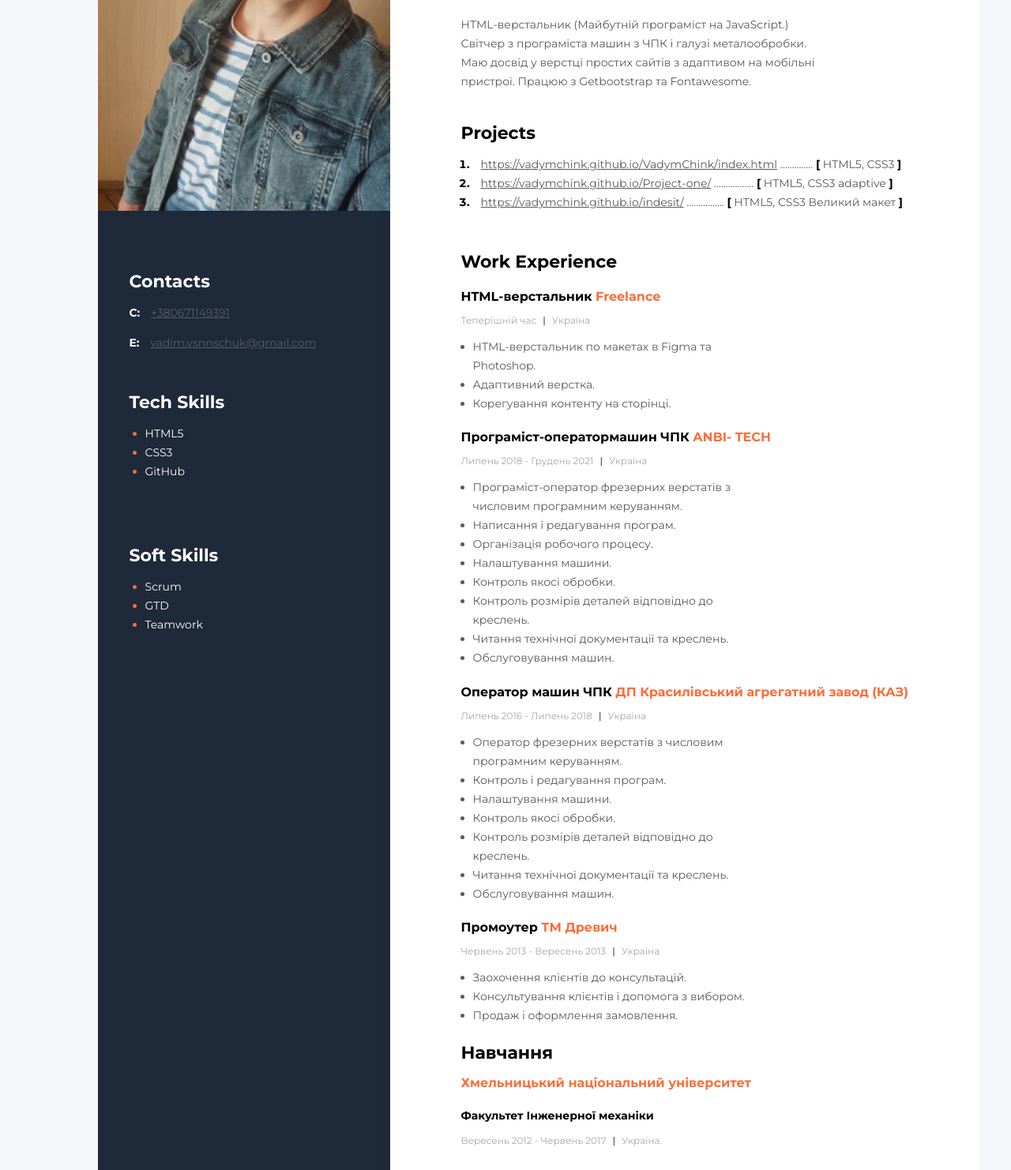
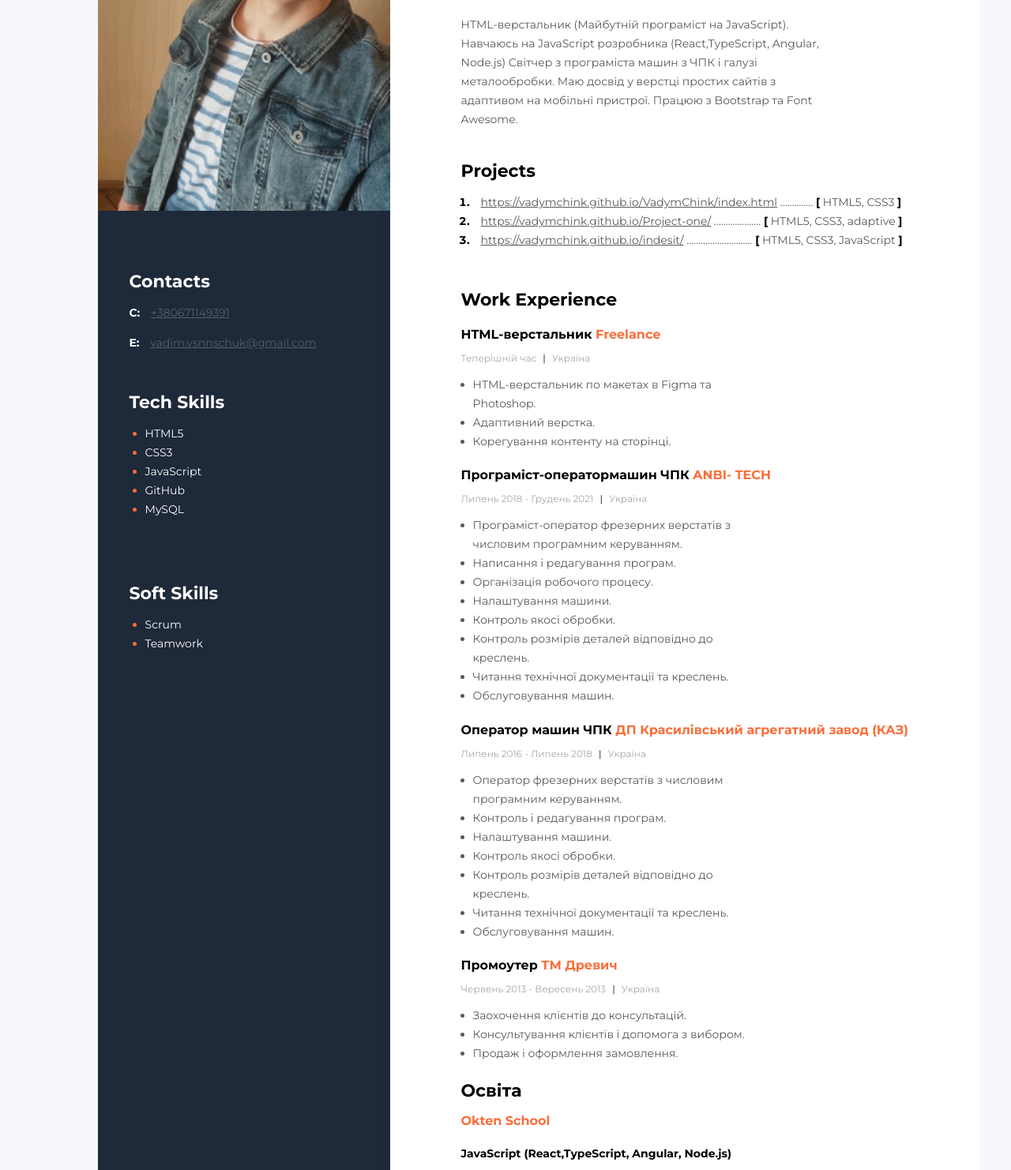
Before and after one commit to VadymChink/cv, a plain HTML site: page index.html in a window 1280 px wide. Shown: the part 274-1756 px from the top of the page at 79% size. Drawn offline with Linux system fonts and the light colour scheme.

Commit message:
end editing cv

```diff
--- a/index.html
+++ b/index.html
@@ -13,7 +13,7 @@
 
 </head>
 
-<body >
+<body>
 
 <!--main-->
 <div class="main">
@@ -26,8 +26,11 @@
 			<h2 class="about-position">(HTML-верстальник)</h2>
 			<h1 class="about-name">Vadym Vinnichuk</h1>
 
-           <p class="about-description">HTML-верстальник (Майбутній програміст на JavaScript.) Світчер з програміста машин з ЧПК і галузі металообробки.
-                                        Маю досвід у верстці простих сайтів з адаптивом на мобільні пристрої. Працюю з Getbootstrap та Fontawesome. </p>
+			<p class="about-description">HTML-верстальник (Майбутній програміст на JavaScript).
+				Навчаюсь на JavaScript розробника (React,TypeScript, Angular, Node.js)
+				Світчер з програміста машин з ЧПК і галузі металообробки.
+				Маю досвід у верстці простих сайтів з адаптивом на мобільні пристрої. Працюю з Bootstrap та
+				Font Awesome. </p>
 
 		</div>
 		<!--Projects-->
@@ -45,17 +48,18 @@
 				</li>
 				<li class="projects-title">
                     <span class="project"><a href="https://vadymchink.github.io/Project-one/" class="project-link">https://vadymchink.github.io/Project-one/</a>
-                    <span class="delete">.................</span><br class="br">
-                    <span class="project-bracket">[</span> HTML5, CSS3 adaptive <span class="project-bracket">]</span>
+                    <span class="delete">....................</span><br class="br">
+                    <span class="project-bracket">[</span> HTML5, CSS3, adaptive <span class="project-bracket">]</span>
                 </span>
 
 				</li>
 
 				<li class="projects-title">
                    <span class="project">
-                    <a href="https://vadymchink.github.io/indesit/" class="project-link">https://vadymchink.github.io/indesit/</a>
-                    <span class="delete">................</span> <br class="br">
-                    <span class="project-bracket">[</span> HTML5, CSS3 Великий макет <span class="project-bracket">]</span>
+                    <a href="https://vadymchink.github.io/miniProject/" class="project-link">https://vadymchink.github.io/indesit/</a>
+                    <span class="delete">............................</span> <br class="br">
+                    <span class="project-bracket">[</span> HTML5, CSS3, JavaScript <span
+		                   class="project-bracket">]</span>
 
                    </span>
 				</li>
@@ -66,10 +70,10 @@
 			<h3 class="title">Work Experience</h3>
 			<!--Company1-->
 			<div>
-                <h4 class="work-position">HTML-верстальник <span class="organization">Freelance</span> </h4>
+				<h4 class="work-position">HTML-верстальник <span class="organization">Freelance</span></h4>
 				<p class="period">Теперішній час <span class="line">|</span> Україна</p>
 				<ul class="work-list">
-                    <li class="work-list-item">HTML-верстальник по макетах в Figma  та Photoshop.</li>
+					<li class="work-list-item">HTML-верстальник по макетах в Figma та Photoshop.</li>
 					<li class="work-list-item">Адаптивний верстка.</li>
 					<li class="work-list-item">Корегування контенту на сторінці.</li>
 
@@ -77,10 +81,12 @@
 
 			</div>
 			<div>
-                <h4 class="work-position">Програміст-оператормашин ЧПК <span class="organization">ANBI- TECH</span> </h4>
+				<h4 class="work-position">Програміст-оператормашин ЧПК <span class="organization">ANBI- TECH</span></h4>
 				<p class="period">Липень 2018 - Грудень 2021 <span class="line">|</span> Україна</p>
 				<ul class="work-list">
-                    <li class="work-list-item">Програміст-оператор фрезерних верстатів з числовим програмним керуванням.</li>
+					<li class="work-list-item">Програміст-оператор фрезерних верстатів з числовим програмним
+						керуванням.
+					</li>
 					<li class="work-list-item">Написання і редагування програм.</li>
 					<li class="work-list-item">Організація робочого процесу.</li>
 					<li class="work-list-item">Налаштування машини.</li>
@@ -93,7 +99,8 @@
 			</div>
 			<!--Company2-->
 			<div>
-                <h4 class="work-position">Оператор машин ЧПК <span class="organization">ДП Красилівський агрегатний завод (КАЗ)</span> </h4>
+				<h4 class="work-position">Оператор машин ЧПК <span class="organization">ДП Красилівський агрегатний завод (КАЗ)</span>
+				</h4>
 				<p class="period">Липень 2016 - Липень 2018 <span class="line">|</span> Україна</p>
 				<ul class="work-list">
 					<li class="work-list-item">Оператор фрезерних верстатів з числовим програмним керуванням.</li>
@@ -107,21 +114,25 @@
 			</div>
 			<!--Company3-->
 			<div>
-                <h4 class="work-position">Промоутер <span class="organization">ТМ Древич</span> </h4>
+				<h4 class="work-position">Промоутер <span class="organization">ТМ Древич</span></h4>
 				<p class="period">Червень 2013 - Вересень 2013 <span class="line">|</span> Україна</p>
 				<ul class="work-list">
 					<li class="work-list-item">Заохочення клієнтів до консультацій.</li>
 					<li class="work-list-item">Консультування клієнтів і допомога з вибором.</li>
-                    <li class="work-list-item">Продаж і оформлення замовлення. </li>
+					<li class="work-list-item">Продаж і оформлення замовлення.</li>
 				</ul>
 			</div>
 		</div>
 		<!--Education-->
 		<div class="education">
-        <h3 class="title">Навчання</h3>
+			<h3 class="title">Освіта</h3>
+			<h4 class="university">Okten School</h4>
+			<h5 class="specialty">JavaScript (React,TypeScript, Angular, Node.js)</h5>
+			<p class="years-of-study">Грудень 2021 - Теперішній час <Span class="line">|</Span> Україна.</p>
 			<h4 class="university">Хмельницький національний університет</h4>
 			<h5 class="specialty">Факультет Інженерної механіки</h5>
-        <p class="years-of-study">Вересень 2012 - Червень 2017 <Span class="line" >|</Span> Україна.</p>
+			<h5 class="specialty">Спеціальність: Прикладна механіка</h5>
+			<p class="years-of-study">Вересень 2012 - Червень 2017 <Span class="line">|</Span> Україна.</p>
 		</div>
 	</div>
 
@@ -139,7 +150,7 @@
 					</p>
 					<p>
 						<span class="contact-type">E:</span>
-                         <a href="mail: vadim.vsnnschuk@gmail.com" class="contact-link" >vadim.vsnnschuk@gmail.com</a>
+						<a href="mailto:vadim.vsnnschuk@gmail.com" type="mail" class="contact-link">vadim.vsnnschuk@gmail.com</a>
 					</p>
 
 				</div>
@@ -148,14 +159,14 @@
 			<div class="Tech-Skills">
 				<h3 class="sidebar-title">Tech Skills</h3>
 				<ul class="tech-skills-list">
-                    <li class="tech-skills-item"> <span class="tech-skills-text">HTML5</span> </li>
+					<li class="tech-skills-item"><span class="tech-skills-text">HTML5</span></li>
 					<li class="tech-skills-item"><span class="tech-skills-text">CSS3</span></li>
+					<li class="tech-skills-item"><span class="tech-skills-text">JavaScript</span></li>
 					<li class="tech-skills-item"><span class="tech-skills-text">GitHub</span></li>
-                    <!-- <li class="tech-skills-item"><span class="tech-skills-text">WebPack</span></li>
-                    <li class="tech-skills-item"><span class="tech-skills-text">JavaScript</span></li>
-                    <li class="tech-skills-item"><span class="tech-skills-text">React.js</span></li>
-                    <li class="tech-skills-item"><span class="tech-skills-text">Node.js</span></li> -->
-
+					<li class="tech-skills-item"><span class="tech-skills-text">MySQL</span></li>
+					<!-- <li class="tech-skills-item"><span class="tech-skills-text">WebPack</span></li>-->
+					<!--<li class="tech-skills-item"><span class="tech-skills-text">React.js</span></li>-->
+					<!--					<li class="tech-skills-item"><span class="tech-skills-text">Node.js</span></li>-->
 				</ul>
 			</div>
 
@@ -163,12 +174,10 @@
 			<div class="Soft-Skills">
 				<h3 class="sidebar-title">Soft Skills</h3>
 				<ul class="soft-skills-list">
-                    <li class="soft-skills-item"><span class="soft-skills-text">Scrum</span> </li>
+					<li class="soft-skills-item"><span class="soft-skills-text">Scrum</span></li>
 					<!-- <li class="soft-skills-item"><span class="soft-skills-text">Agile</span> </li> -->
-                    <li class="soft-skills-item"><span class="soft-skills-text">GTD</span> </li>
+					<!--                    <li class="soft-skills-item"><span class="soft-skills-text">GTD</span> </li>-->
 					<li class="soft-skills-item"><span class="soft-skills-text">Teamwork</span></li>
-
-
 				</ul>
 			</div>
 		</div>
```
Lines whose indentation alone changed are shown as unchanged.
